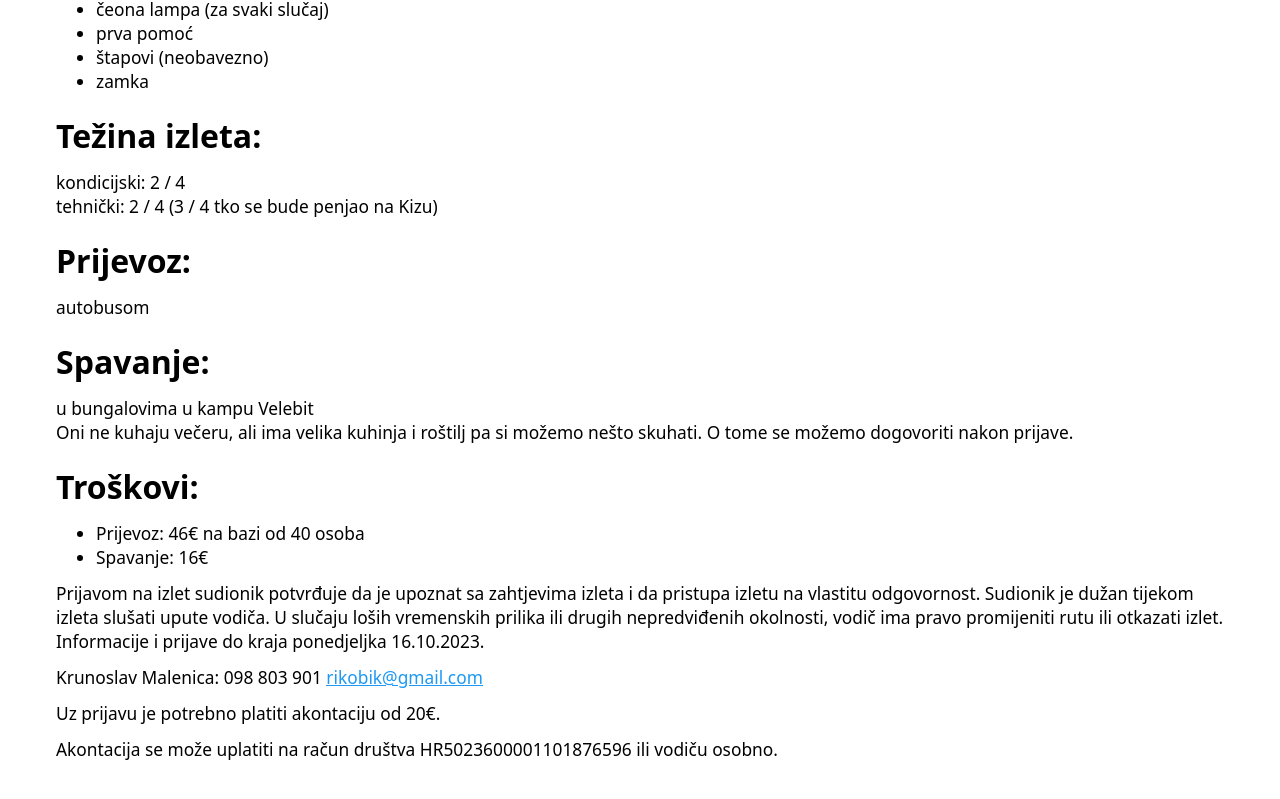
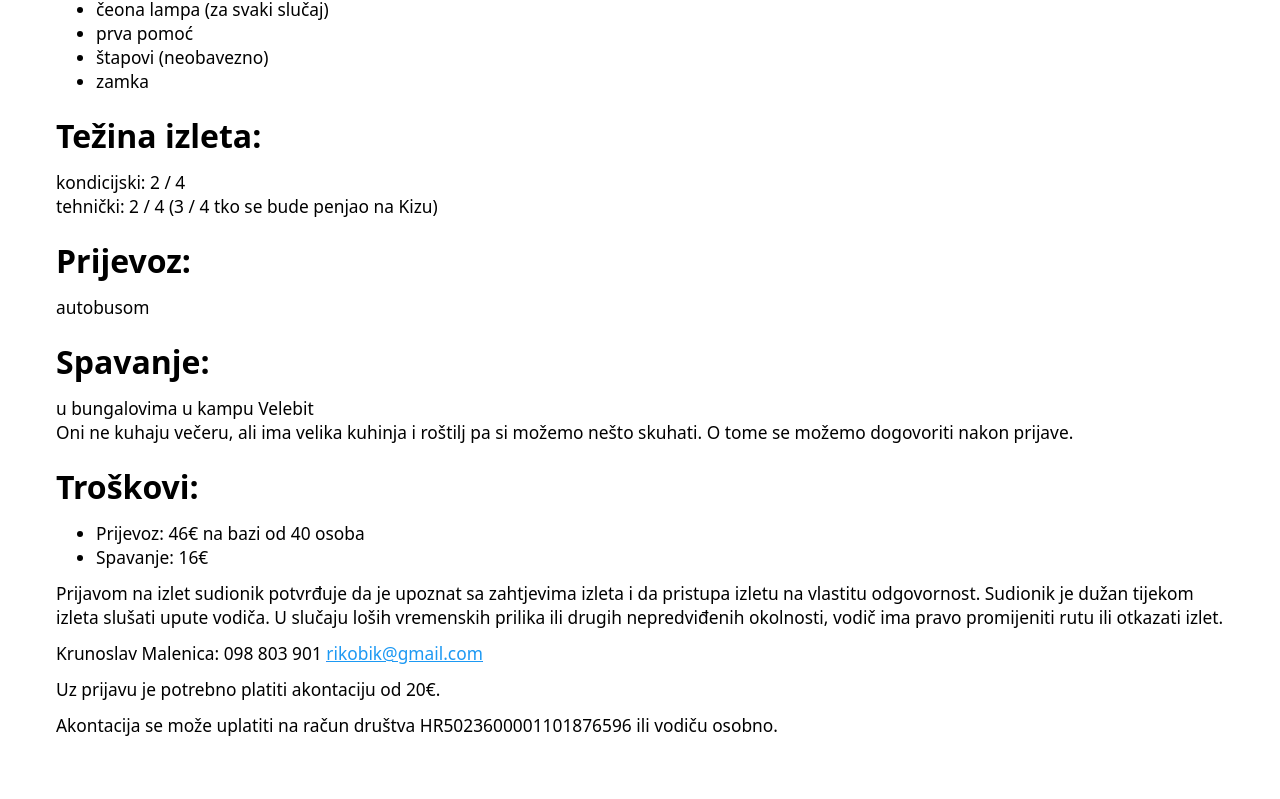
Before and after one commit to rikobik/izlet-velebit, a plain HTML site: page index.html in a window 1280 px wide. Shown: the part 1189-1988 px from the top of the page. Drawn offline with Linux system fonts and the light colour scheme.

Commit message:
Remove date

```diff
--- a/index.html
+++ b/index.html
@@ -39,7 +39,7 @@ p, li { white-space: pre-wrap; }
 <h1 style=" margin-top:18px; margin-bottom:12px; margin-left:0px; margin-right:0px; -qt-block-indent:0; text-indent:0px;"><a name="Tro-c5--a1-kovi:"></a><span style=" font-size:xx-large; font-weight:600;">T</span><span style=" font-size:xx-large; font-weight:600;">roškovi:</span> </h1>
 <ul style="margin-top: 0px; margin-bottom: 0px; margin-left: 0px; margin-right: 0px; -qt-list-indent: 1;"><li style=" margin-top:12px; margin-bottom:0px; margin-left:0px; margin-right:0px; -qt-block-indent:0; text-indent:0px;">Prijevoz: 46€ na bazi od 40 osoba</li>
 <li style=" margin-top:0px; margin-bottom:12px; margin-left:0px; margin-right:0px; -qt-block-indent:0; text-indent:0px;">Spavanje: 16€ </li></ul>
-<p style=" margin-top:12px; margin-bottom:12px; margin-left:0px; margin-right:0px; -qt-block-indent:0; text-indent:0px;">Prijavom na izlet sudionik potvrđuje da je upoznat sa zahtjevima izleta i da pristupa izletu na vlastitu odgovornost. Sudionik je dužan tijekom izleta slušati upute vodiča. U slučaju loših vremenskih prilika ili drugih nepredviđenih okolnosti, vodič ima pravo promijeniti rutu ili otkazati izlet.<br />Informacije i prijave do kraja ponedjeljka 16.10.2023. </p>
+<p style=" margin-top:12px; margin-bottom:12px; margin-left:0px; margin-right:0px; -qt-block-indent:0; text-indent:0px;">Prijavom na izlet sudionik potvrđuje da je upoznat sa zahtjevima izleta i da pristupa izletu na vlastitu odgovornost. Sudionik je dužan tijekom izleta slušati upute vodiča. U slučaju loših vremenskih prilika ili drugih nepredviđenih okolnosti, vodič ima pravo promijeniti rutu ili otkazati izlet.<br /></p>
 <p style=" margin-top:12px; margin-bottom:12px; margin-left:0px; margin-right:0px; -qt-block-indent:0; text-indent:0px;">Krunoslav Malenica: 098 803 901 <a href="mailto:rikobik@gmail.com"><span style=" text-decoration: underline; color:#1d99f3;">rikobik@gmail.com</span></a> </p>
 <p style=" margin-top:12px; margin-bottom:12px; margin-left:0px; margin-right:0px; -qt-block-indent:0; text-indent:0px;">Uz prijavu je potrebno platiti akontaciju od 20€. </p>
 <p style=" margin-top:12px; margin-bottom:12px; margin-left:0px; margin-right:0px; -qt-block-indent:0; text-indent:0px;">Akontacija se može uplatiti na račun društva HR5023600001101876596 ili vodiču osobno.</p></td></tr></table></body></html>
```
